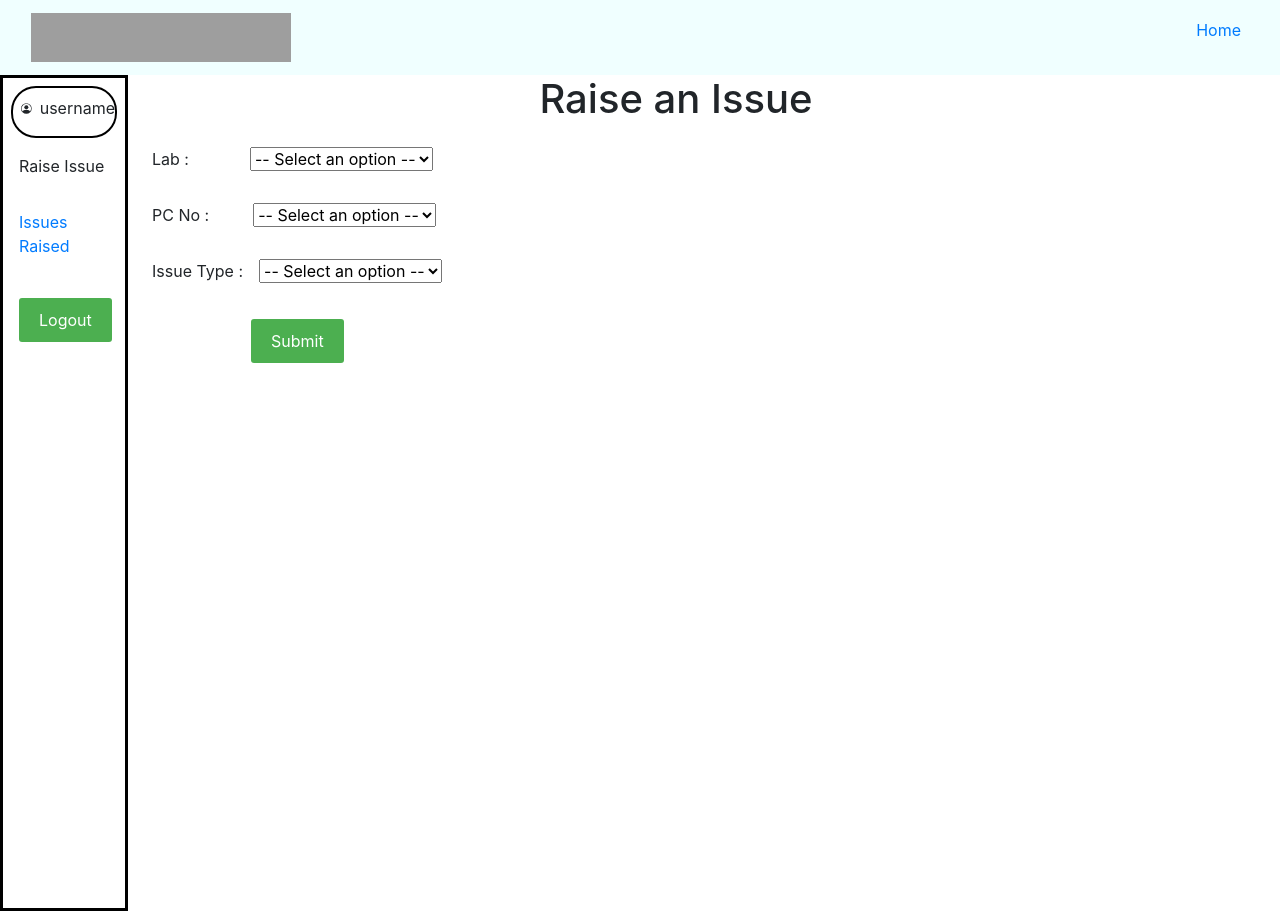
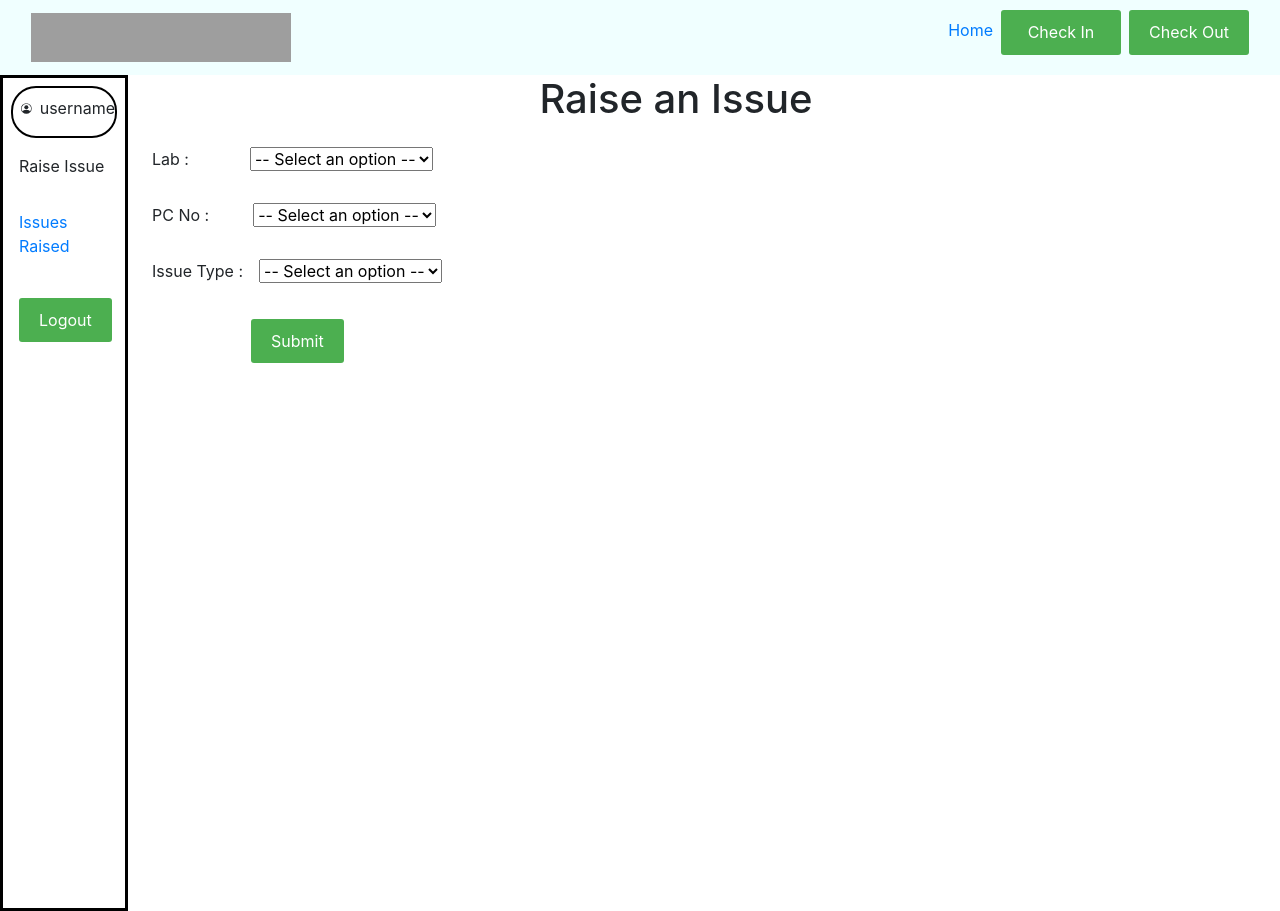
Before and after one commit to Surya9346/Computer_Lab, a React (Create React App) app: page /RaiseIssue in a window 1280 px wide. Built offline with nearby package versions, Linux system fonts and the light colour scheme; grey boxes are pictures that could not be loaded.

Commit message:
check In/Out

```diff
--- a/src/App.js
+++ b/src/App.js
@@ -1,6 +1,5 @@
 import React from 'react'
 import "./App.css"
-import Navbar from './Navbar';
 import {BrowserRouter,Routes,Route} from 'react-router-dom';
 import Home from './Home';
 import StudentLogin from './student/StudentLogin';
--- /dev/null
+++ b/src/Navbar2.js
@@ -0,0 +1,50 @@
+import React from 'react'
+import {Link} from 'react-router-dom'
+
+const Navbar2 = () => {
+  return (
+    <div>
+        <nav className="navbar navbar-expand-lg bg-body-tertiary">
+          <div className="container-fluid">
+            <div className="navbar-brand">
+              <img src="https://asset.brandfetch.io/id19-jVFJl/idHpZGlfNI.png" alt='' className='mlogo'/>
+            </div>
+            <button
+              className="navbar-toggler"
+              type="button"
+              data-bs-toggle="collapse"
+              data-bs-target="#navbarNav"
+              aria-controls="navbarNav"
+              aria-expanded="false"
+              aria-label="Toggle navigation"
+            >
+              <span className="navbar-toggler-icon" />
+            </button>
+            <div className="collapse navbar-collapse" id="navbarNav">
+              <ul className="navbar-nav ml-auto">
+                <Link to="/">
+                    <li className="nav-item">
+                      <p className="nav-link active">
+                          Home
+                      </p>
+                    </li>
+                </Link>
+                <li className="nav-item">
+                    <button className="btn btn-primary mr-2" style={{height:'45px',width:'120px'}}>
+                        Check In
+                    </button>
+                </li>
+                <li className="nav-item">
+                    <button className="btn btn-primary" style={{height:'45px',width:'120px'}}>
+                      Check Out
+                    </button>
+                </li>
+              </ul>
+            </div>
+          </div>
+        </nav>
+      </div>
+  )
+}
+
+export default Navbar2;
--- a/src/student/SidebarOneRaiseIssue.js
+++ b/src/student/SidebarOneRaiseIssue.js
@@ -1,12 +1,12 @@
 import React from 'react'
 import {Link} from 'react-router-dom'
 import RaiseIssue from './RaiseIssue'
-import Navbar1 from '../Navbar1'
+import Navbar2 from '../Navbar2'
 
 const SidebarOneRaiseIssue = () => {
   return (
     <div>
-        <Navbar1 />
+        <Navbar2 />
         <div className='d-flex flex-row'>
         <div className='side-bar'>
           <div className='d-flex flex-row m-2' style={{textAlign:'center',border:'2px solid black',borderRadius:'25px'}}>
--- a/src/student/SidebarTwoIssuesRaised.js
+++ b/src/student/SidebarTwoIssuesRaised.js
@@ -1,12 +1,12 @@
 import React from 'react'
 import {Link} from 'react-router-dom'
 import IssuesRaised from './IssuesRaised'
-import Navbar1 from '../Navbar1'
+import Navbar2 from '../Navbar2'
 
 const SidebartwoIssuesRaised = () => {
   return (
     <div>
-        <Navbar1 />
+        <Navbar2 />
         <div className='d-flex flex-row'>
         <div className='side-bar'>
         <div className='d-flex flex-row m-2' style={{textAlign:'center',border:'2px solid black',borderRadius:'25px'}}>
--- a/src/student/StudentPageOne.js
+++ b/src/student/StudentPageOne.js
@@ -1,12 +1,12 @@
 import React from 'react'
 import './StudentPageOne.css'
 import {Link} from 'react-router-dom'
-import Navbar1 from '../Navbar1'
+import Navbar2 from '../Navbar2'
 
 const StudentPageOne = () => {
   return (
     <div>
-        <Navbar1 />
+        <Navbar2 />
         <div className='d-flex flex-row'>
         <div className='side-bar'>
           <div className='d-flex flex-row m-2' style={{textAlign:'center',border:'2px solid black',borderRadius:'25px'}}>
```
